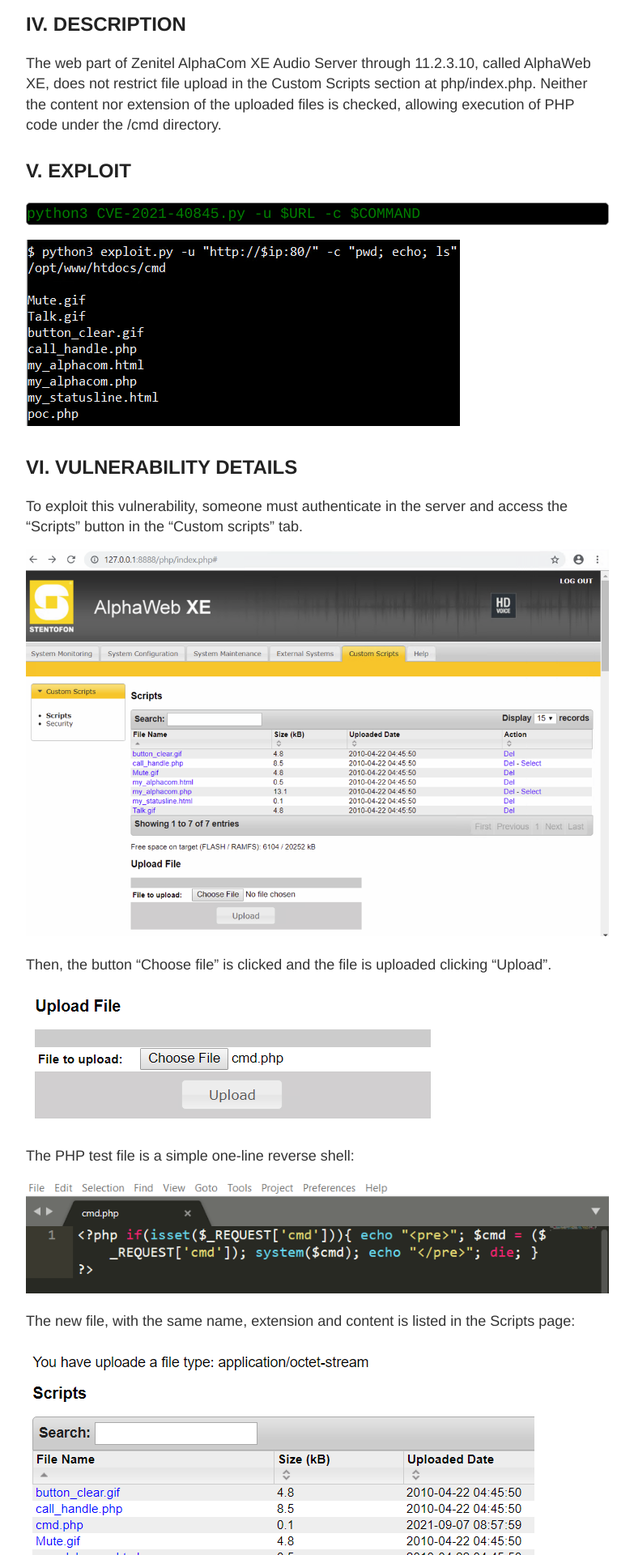
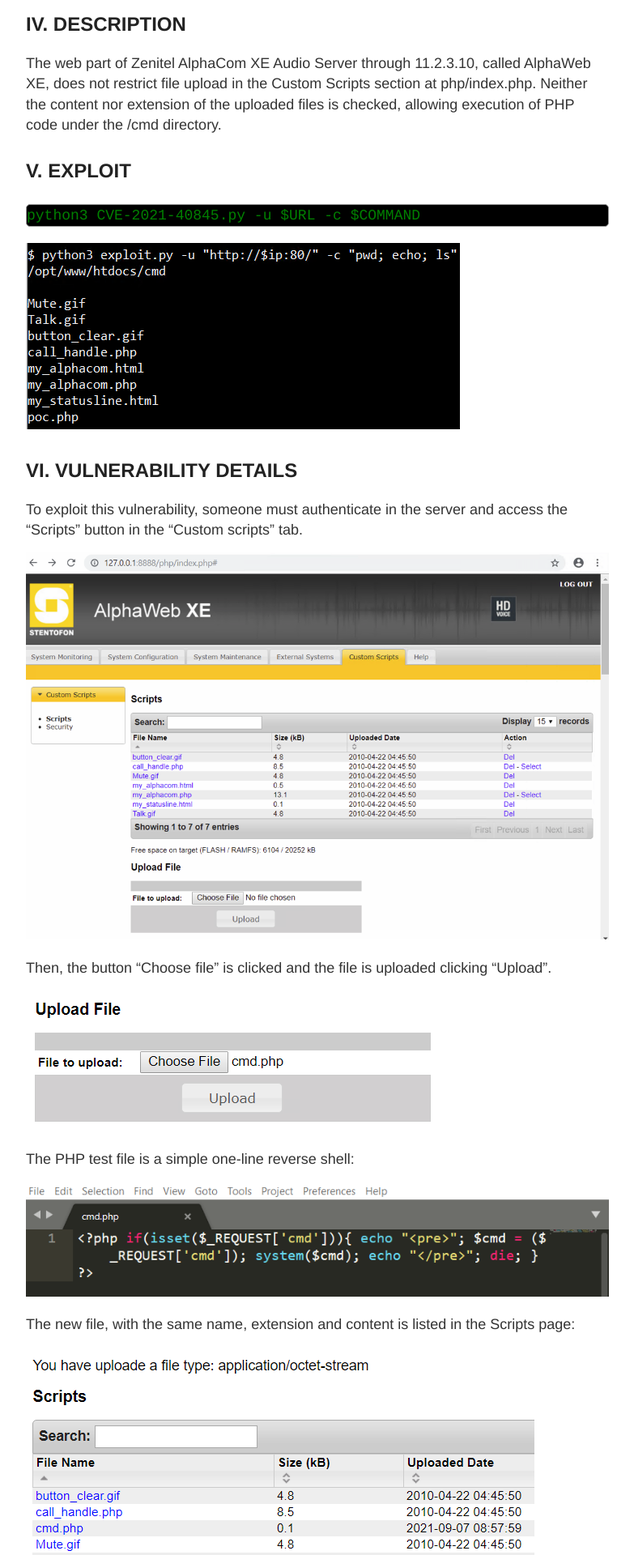
Before and after one commit to ricardojoserf/ricardojoserf.github.io, a Jekyll site: the page built from _posts/2021-9-9-CVE-2021-40845.md, in a window 1280 px wide. Shown: the part 606-2526 px from the top of the page at 81% size, without its empty margins (248-1031 px from the left). Built offline with Jekyll 4.4.1, drawn with Linux system fonts in a browser that asks for light colours.

Commit message:
Update _highlights.scss

```diff
--- a/_sass/_highlights.scss
+++ b/_sass/_highlights.scss
@@ -40,7 +40,9 @@
   border-radius: 5px;
   -moz-border-radius: 5px;
   -webkit-border-radius: 5px;
-  margin: 1em 0;
+  // margin: 1em 0;
+  margin: 20px 0 20px 0;
+  overflow: scroll;
   background-color: #000000;
   color: green;
 }
```
